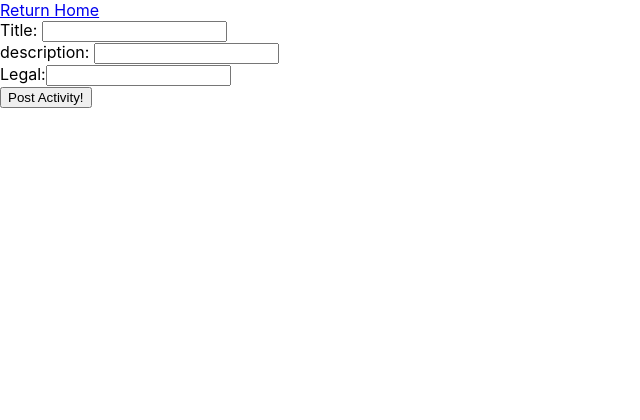
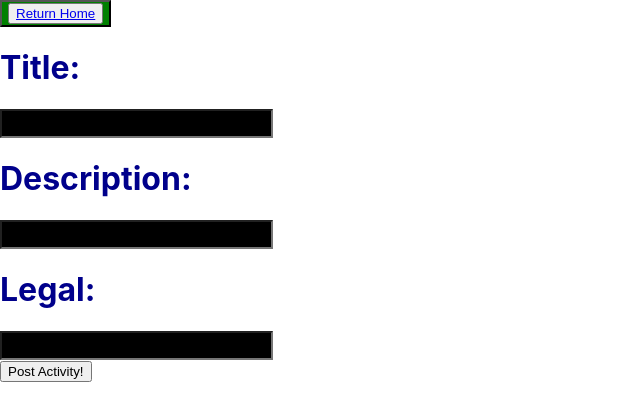
Before and after one commit to Euclius/Project_Three, a React (Create React App) app in the folder client/: page /1/createActivity in a window 1280 px wide. Shown: the top 420 px of the page, without its empty margins (0-640 px from the left). Built offline with nearby package versions, Linux system fonts and the light colour scheme; no server answers.

Commit message:
more styling

```diff
--- a/client/src/App.js
+++ b/client/src/App.js
@@ -10,13 +10,12 @@ import ActivityShow from './components/ActivityShow.js'
 import EditUser from './components/EditUser.js';
 import EditActivity from './components/EditActivity.js';
 
-export const theme = {
-  primary:`#6e24c5`
-}
+
 
 class App extends Component {
   render() {
     return (
+
       <div>
 <Router>
   <div>
--- a/client/src/components/CreateAccount.js
+++ b/client/src/components/CreateAccount.js
@@ -3,9 +3,18 @@ import axios from 'axios'
 import {Redirect, Link} from 'react-router-dom'
 import styled from 'styled-components'
 
-// const StyledView = styled.View`
-// background-color: papayawhip;
-// `
+const Params = styled.h1`
+color: darkblue;
+`
+const Button = styled.button`
+background-color:green;
+`
+
+const Input = styled.input`
+background-color: black;
+color:white;
+font-size:20px;
+`
 
 export default class CreateAccount extends Component {
     state= {
@@ -44,23 +53,23 @@ export default class CreateAccount extends Component {
     return (
         // <StyledView>
       <div>
-          <Link to='/'>Return Home</Link>
+          <Button><button><Link to='/'>Return Home</Link></button></Button>
           <form onSubmit={this.handleSignUp}>
           <div>
-        <label htmlFor="userName">Username: </label>
-        <input onChange={this.handleChange}
+       <Params> <label htmlFor="userName">Username: </label></Params>
+        <Input onChange={this.handleChange}
         name="userName"
         type="text"
-        value={this.state.user.userName}></input>
+        value={this.state.user.userName}></Input>
         </div>
         <div>
-           <label htmlFor="password">Password: </label>
-           <input onChange={this.handleChange}
+           <Params><label htmlFor="password">Password: </label></Params>
+           <Input onChange={this.handleChange}
            name="password"
            type="password"
-           value={this.state.user.password}></input>
+           value={this.state.user.password}></Input>
         </div>
-    <div><button>Sign Up!</button></div>
+    <div><Button><button>Sign Up!</button></Button></div>
        </form>
       </div>
     //   </StyledView>
--- a/client/src/components/CreateActivity.js
+++ b/client/src/components/CreateActivity.js
@@ -6,6 +6,19 @@ import styled from 'styled-components'
 // const StyledView = styled.View`
 // background-color: papayawhip;
 // `
+
+const Params = styled.h1`
+color: darkblue;
+`
+const Button = styled.button`
+background-color:green;
+`
+
+const Input = styled.input`
+background-color: black;
+color:white;
+font-size:20px;
+`
 
 export default class CreateActivity extends Component {
     state = {
@@ -46,7 +59,7 @@ export default class CreateActivity extends Component {
 
             const activityList = [...this.state.activities]
             activityList.unshift(res.data)
-            this.setState({redirectToHome: true, activity: res.data })
+            this.setState({ redirectToHome: true, activity: res.data })
         })
 
     }
@@ -68,29 +81,30 @@ export default class CreateActivity extends Component {
         return (
             // <StyledView>
             <div>
-                <Link to='/'>Return Home</Link>
-
+                <Button>
+                <button><Link to='/'>Return Home</Link></button>
+</Button>
                 <form onSubmit={this.handleActivityCreate}>
                     <div>
-                        <label htmlFor="title">Title: </label>
-                        <input onChange={this.handleAlter}
+                        <Params><label htmlFor="title">Title: </label> </Params>
+                        <Input onChange={this.handleAlter}
                             name="title"
                             type="text"
-                            value={this.state.activity.title}></input>
+                            value={this.state.activity.title}></Input>
                     </div>
                     <div>
-                        <label htmlFor="description">description: </label>
-                        <input onChange={this.handleAlter}
+                        <Params> <label htmlFor="description">Description: </label></Params>
+                        <Input onChange={this.handleAlter}
                             name="description"
                             type="text"
-                            value={this.state.activity.description}></input>
+                            value={this.state.activity.description}></Input>
                     </div>
                     <div>
-                        <label htmlFor="legal">Legal:</label>
-                        <input onChange={this.handleAlter}
+                        <Params>     <label htmlFor="legal">Legal:</label></Params>
+                        <Input onChange={this.handleAlter}
                             name="legal"
                             type="text"
-                            value={this.state.activity.legal}></input>
+                            value={this.state.activity.legal}></Input>
                     </div>
                     <button>Post Activity!</button>
                 </form>
--- a/client/src/components/EditActivity.js
+++ b/client/src/components/EditActivity.js
@@ -3,9 +3,18 @@ import axios from 'axios';
 import {Redirect} from 'react-router-dom'
 import styled from 'styled-components'
 
-// const StyledView = styled.View`
-// background-color: papayawhip;
-// `
+const Params = styled.h1`
+color: darkblue;
+`
+const Button = styled.button`
+background-color:green;
+`
+
+const Input = styled.input`
+background-color: black;
+color:white;
+font-size:20px;
+`
 
 export default class EditActivity extends Component {
 
@@ -69,27 +78,27 @@ handleActivityEdit = (event) => {
             <div>
                 <form onSubmit={this.handleActivityEdit}>
                     <div>
-                        <label htmlFor="title">Title: </label>
-                        <input onChange={this.handleAlter}
+                       <Params><label htmlFor="title">Title: </label></Params>
+                        <Input onChange={this.handleAlter}
                             name="title"
                             type="text"
                             value={this.state.activity.title || ''}/>
                     </div>
                     <div>
-                        <label htmlFor="description">Description: </label>
-                        <input onChange={this.handleAlter}
+                        <Params><label htmlFor="description">Description: </label></Params>
+                        <Input onChange={this.handleAlter}
                             name="description"
                             type="text"
                             value={this.state.activity.description || ''}/>
                     </div>
                     <div>
-                        <label htmlFor="legal">Legal:</label>
-                        <input onChange={this.handleAlter}
+                        <Params><label htmlFor="legal">Legal:</label></Params>
+                        <Input onChange={this.handleAlter}
                             name="legal"
                             type="text"
                             value={this.state.activity.legal || ''}/>
                     </div>
-                    <button>Post Activity!</button>
+                    <Button><button>Post Activity!</button></Button>
                 </form>
             </div>
             // </StyledView>
--- a/client/src/components/HomePage.js
+++ b/client/src/components/HomePage.js
@@ -2,9 +2,7 @@ import React, { Component } from 'react'
 import { Link } from 'react-router-dom'
 import styled from 'styled-components'
 
-// const StyledView = styled.view`
-// background-color: papayawhip;
-// `
+
 
 const Header = styled.h1`
 color: darkblue;
@@ -13,6 +11,10 @@ display: flex;
 `
 const Paragraph = styled.h4`
 color: darkblue;
+`
+
+const Button = styled.button`
+background-color:green;
 `
 
 const Path = styled.div`
@@ -32,15 +34,15 @@ export default class HomePage extends Component {
 
     render() {
         return (
-            // <StyledView>
+
             <div>
                 <Header><h1>Activities around Atlanta</h1></Header>
                 <Path>
-                    <div> <Link to="/login">Login</Link></div>
+                    <Button> <button><Link to="/login">Login</Link></button></Button>
                 </Path>
                <Paragraph><h4>Bored in Atlanta? Want some ideas of what you can do on the cheap? Login to gather some ideas</h4></Paragraph>
             </div>
-             //</StyledView>
+
         )
     }
 }
--- a/client/src/components/Login.js
+++ b/client/src/components/Login.js
@@ -13,9 +13,10 @@ font-size: 23px;
 `
 const UL = styled.ul`
 color: green;
-font-size: 14px;
-vertical-align: baseline;
-text-decoration: none;
+padding: 5em;
+font-size: 18px;
+vertical-align: text-top;
+text-decoration:none;
 `
 
 export default class Login extends Component {
@@ -39,11 +40,11 @@ export default class Login extends Component {
         <button><Link to='/'> Return Home</Link></button>
         </Button>
         </div>
-         <Header> <h1>Pick which username you are</h1></Header>
+         <Header> <h1>Pick which username you are or view activities from other users.</h1></Header>
         <UL>
             <ul> {this.state.users.map((user) => {
               return (<Link to={`/users/${user._id}`}
-              key={user._id}> {user.userName}</Link>)
+              key={user._id}> <div>{user.userName}</div> </Link>)
           })}</ul>
           </UL>
 
--- a/client/src/components/UsernamePage.js
+++ b/client/src/components/UsernamePage.js
@@ -8,7 +8,7 @@ background-color: green;
 `
 
 const Header = styled.h1`
-color:blueviolet;
+color:darkblue;
 font-size: 23px;
 `
 
```
